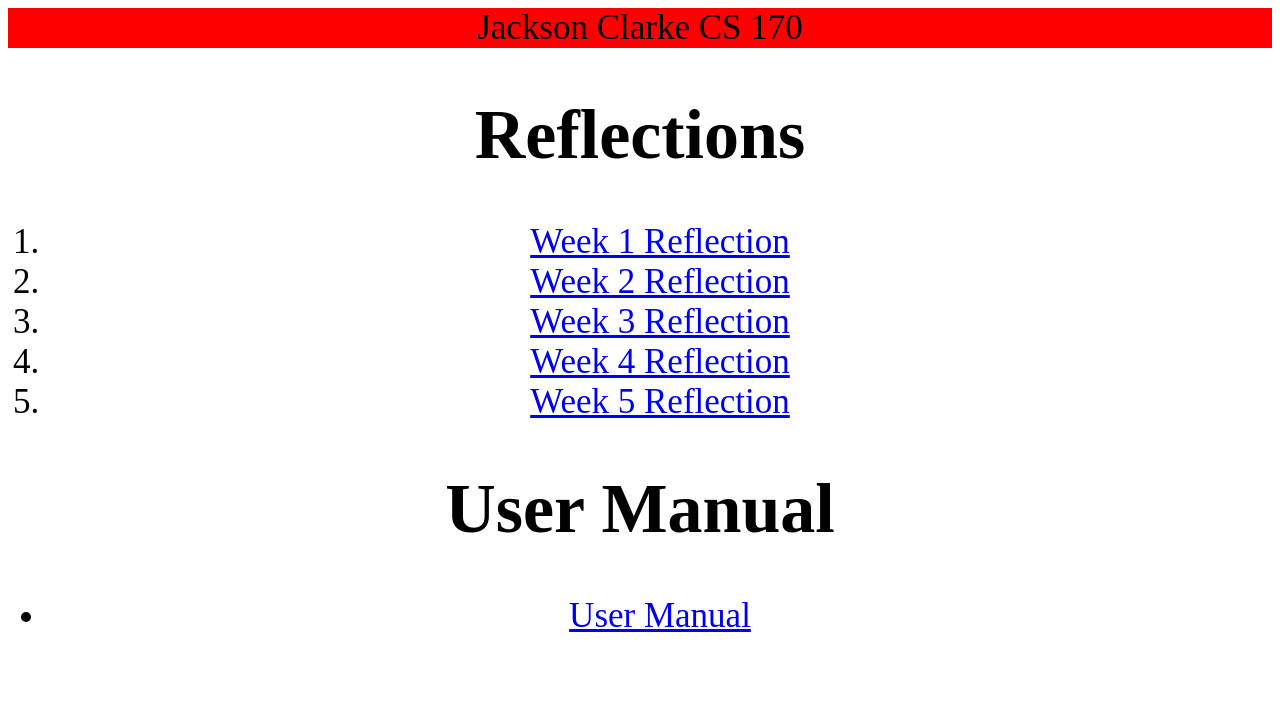
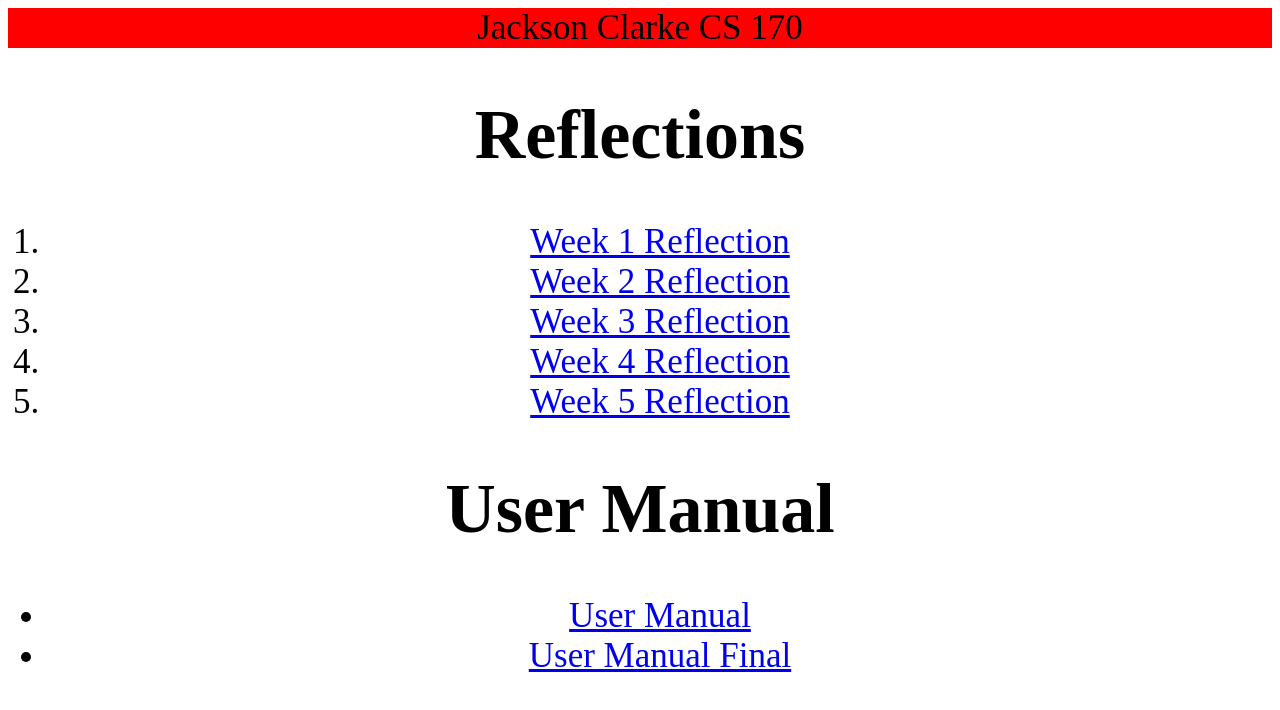
Before and after one commit to XA1phaX/CSE-170, a plain HTML site: page index.html in a window 1280 px wide. Drawn offline with Linux system fonts and the light colour scheme.

Commit message:
user manual final push

```diff
--- a/index.html
+++ b/index.html
@@ -20,6 +20,7 @@
     <h1>User Manual</h1>
     <ul>
       <li><a href="./USER MANUAL.pdf">User Manual</a></li>
+      <li><a href="./USER MANUAL final.pdf">User Manual Final</a></li>
     </ul>
   </body>
 </html>
```
Also changed, not shown: usermanual/odysseyplan.png (added), 1 other file.
